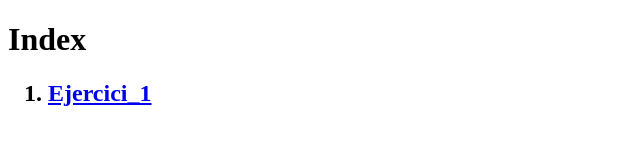
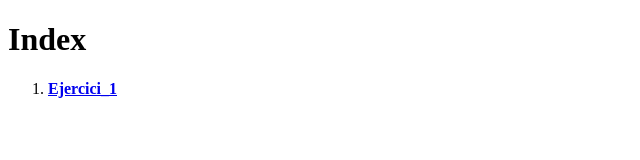
Before and after one commit to Laiacastle/M4_ejercicis, a plain HTML site: page src/html/Index.html in a window 1280 px wide. Shown: the whole page, without its empty margins (0-640 px from the left). Drawn offline with Linux system fonts and the light colour scheme.

Commit message:
ejercicios xsd

```diff
--- a/src/html/Index.html
+++ b/src/html/Index.html
@@ -7,7 +7,7 @@
 <body>
     <h1>Index</h1>
     <ol>
-        <h2><li><a href="./ejer_1.html">Ejercici_1</a></li></h2>
+        <li><a href="./ejer_1.html"><strong>Ejercici_1</strong></a></li>
     </ol>
 </body>
 </html>
```
